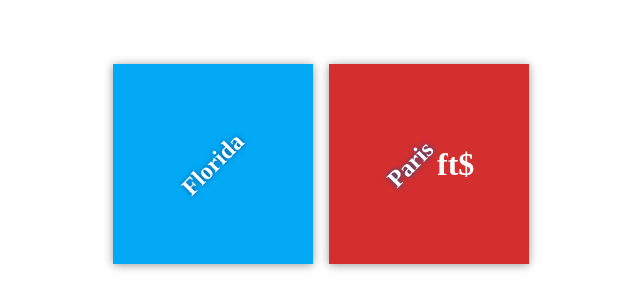
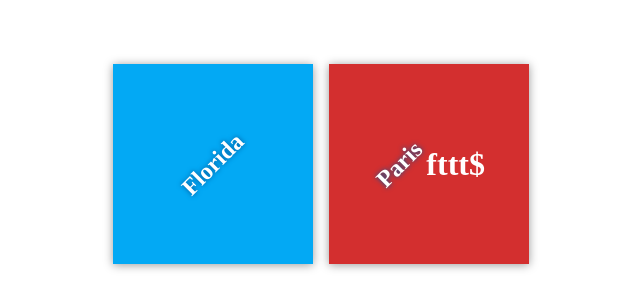
Before and after one commit to ftoun/my-travel-plans, a plain HTML site: page index.html in a window 1280 px wide. Shown: the part 236-544 px from the top of the page, without its empty margins (319-959 px from the left). Drawn offline with Linux system fonts and the light colour scheme.

Commit message:
updater name

```diff
--- a/index.html
+++ b/index.html
@@ -14,7 +14,7 @@
 </div>
 <div class="destination" id="paris">
 <h2>Paris</h2>
-<h1>ft$</h1>
+<h1>fttt$</h1>
 </div>
 </div>
 </div>
```
